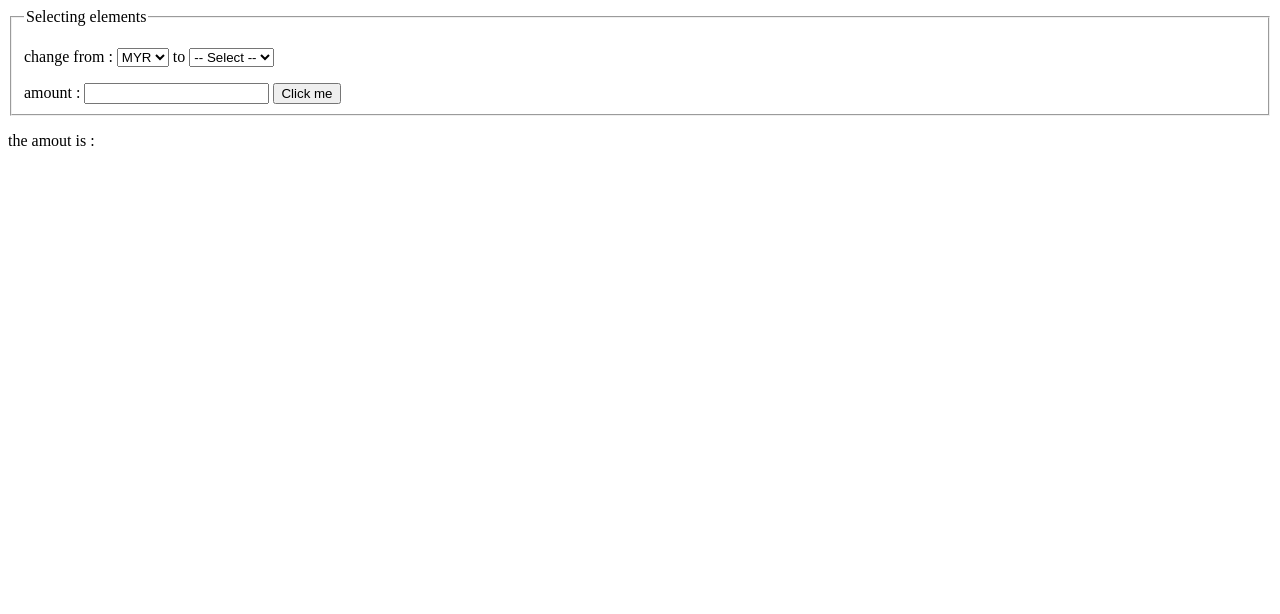
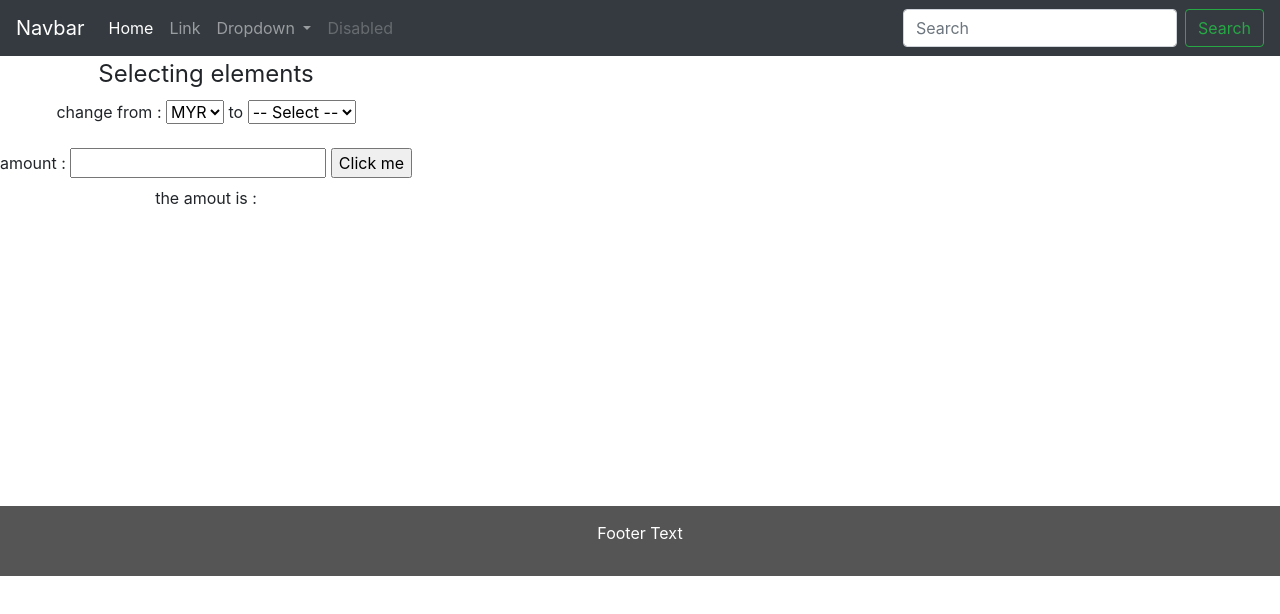
Before and after one commit to farah-najib/currency-converter, a website: page index.html in a window 1280 px wide. Drawn offline with nearby package versions, Linux system fonts and the light colour scheme; no server answers.

Commit message:
add bootstarp to the app

```diff
--- a/index.html
+++ b/index.html
@@ -1,12 +1,82 @@
 <!doctype html>
-<html>
+<html lang="en">
 
 <head>
+    <!-- Required meta tags -->
     <meta charset="utf-8">
+    <meta name="viewport" content="width=device-width, initial-scale=1, shrink-to-fit=no">
+
+    <!-- Bootstrap CSS -->
+    <link rel="stylesheet" href="https://stackpath.bootstrapcdn.com/bootstrap/4.5.2/css/bootstrap.min.css" integrity="sha384-JcKb8q3iqJ61gNV9KGb8thSsNjpSL0n8PARn9HuZOnIxN0hoP+VmmDGMN5t9UJ0Z" crossorigin="anonymous">
+    <script src="https://code.jquery.com/jquery-3.5.1.js" integrity="sha256-QWo7LDvxbWT2tbbQ97B53yJnYU3WhH/C8ycbRAkjPDc=" crossorigin="anonymous"></script>
+    <script src="https://cdn.jsdelivr.net/npm/popper.js@1.16.1/dist/umd/popper.min.js" integrity="sha384-9/reFTGAW83EW2RDu2S0VKaIzap3H66lZH81PoYlFhbGU+6BZp6G7niu735Sk7lN" crossorigin="anonymous"></script>
+    <script src="https://stackpath.bootstrapcdn.com/bootstrap/4.5.2/js/bootstrap.min.js" integrity="sha384-B4gt1jrGC7Jh4AgTPSdUtOBvfO8shuf57BaghqFfPlYxofvL8/KUEfYiJOMMV+rV" crossorigin="anonymous"></script>
     <title>Demo</title>
+    <style>
+        .navbar {
+      margin-bottom: 0;
+      border-radius: 0;
+    }
+    .row.content {height: 450px}
+
+    .sidenav {
+      padding-top: 20px;
+      background-color: #f1f1f1;
+      height: 100%;
+    }
+    footer {
+      background-color: #555;
+      color: white;
+      padding: 15px;
+    }
+    </style>
 </head>
 
 <body>
+
+
+    <nav class="navbar navbar-expand-lg navbar-dark bg-dark">
+        <a class="navbar-brand" href="#">Navbar</a>
+        <button class="navbar-toggler" type="button" data-toggle="collapse" data-target="#navbarSupportedContent" aria-controls="navbarSupportedContent" aria-expanded="false" aria-label="Toggle navigation">
+          <span class="navbar-toggler-icon"></span>
+        </button>
+
+        <div class="collapse navbar-collapse" id="navbarSupportedContent">
+          <ul class="navbar-nav mr-auto">
+            <li class="nav-item active">
+              <a class="nav-link" href="#">Home <span class="sr-only">(current)</span></a>
+            </li>
+            <li class="nav-item">
+              <a class="nav-link" href="#">Link</a>
+            </li>
+            <li class="nav-item dropdown">
+              <a class="nav-link dropdown-toggle" href="#" id="navbarDropdown" role="button" data-toggle="dropdown" aria-haspopup="true" aria-expanded="false">
+                Dropdown
+              </a>
+              <div class="dropdown-menu" aria-labelledby="navbarDropdown">
+                <a class="dropdown-item" href="#">Action</a>
+                <a class="dropdown-item" href="#">Another action</a>
+                <div class="dropdown-divider"></div>
+                <a class="dropdown-item" href="#">Something else here</a>
+              </div>
+            </li>
+            <li class="nav-item">
+              <a class="nav-link disabled" href="#">Disabled</a>
+            </li>
+          </ul>
+          <form class="form-inline my-2 my-lg-0">
+            <input class="form-control mr-sm-2" type="search" placeholder="Search" aria-label="Search">
+            <button class="btn btn-outline-success my-2 my-sm-0" type="submit">Search</button>
+          </form>
+        </div>
+      </nav>
+
+      <div class="container-fluid text-center">
+        <div class="row content">
+
+
+
+
     <form>
         <fieldset>
             <legend>Selecting elements</legend>
@@ -30,9 +100,15 @@
         </fieldset>
         <p id="re"> the amout is : </p>
     </form>
-    <script src="jquery-3.4.1.min.js"></script>
+
+</div></div>
+    <footer class="container-fluid text-center">
+        <p>Footer Text</p>
+    </footer>
+
+
     <script>
-        var currencyresult = null;
+    var currencyresult = null;
 
 
 
```
